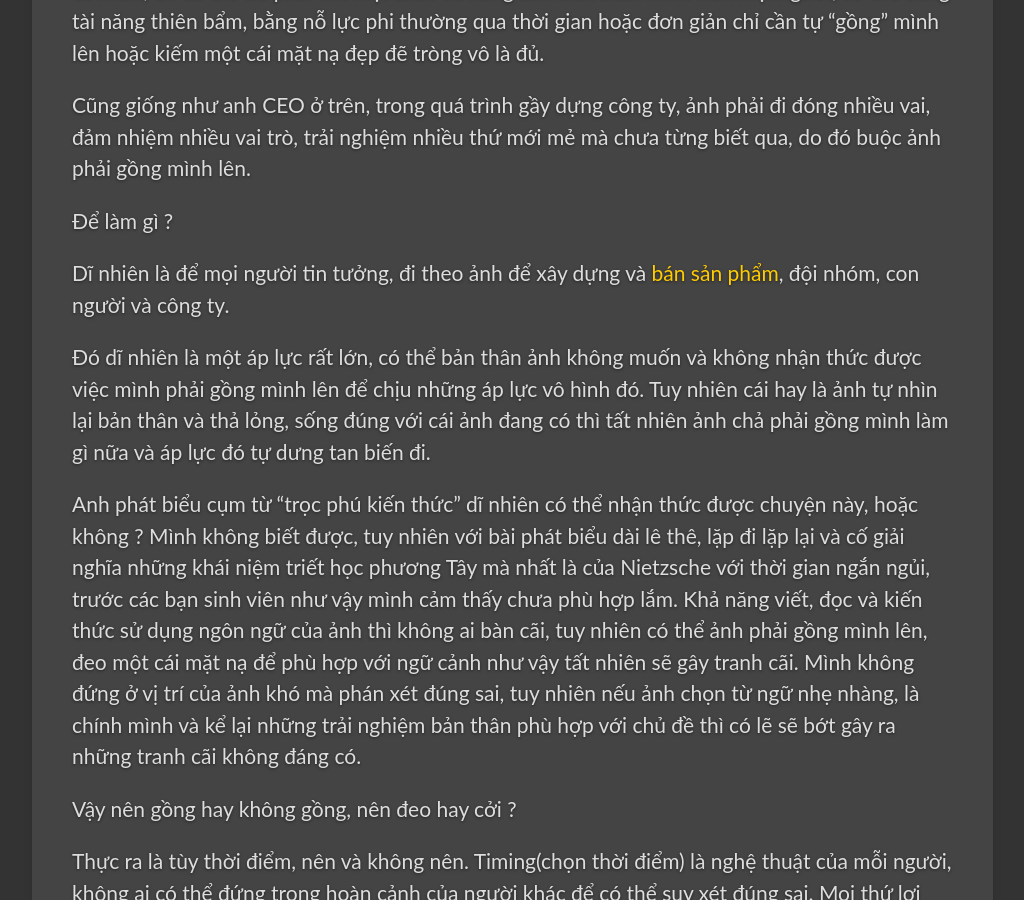
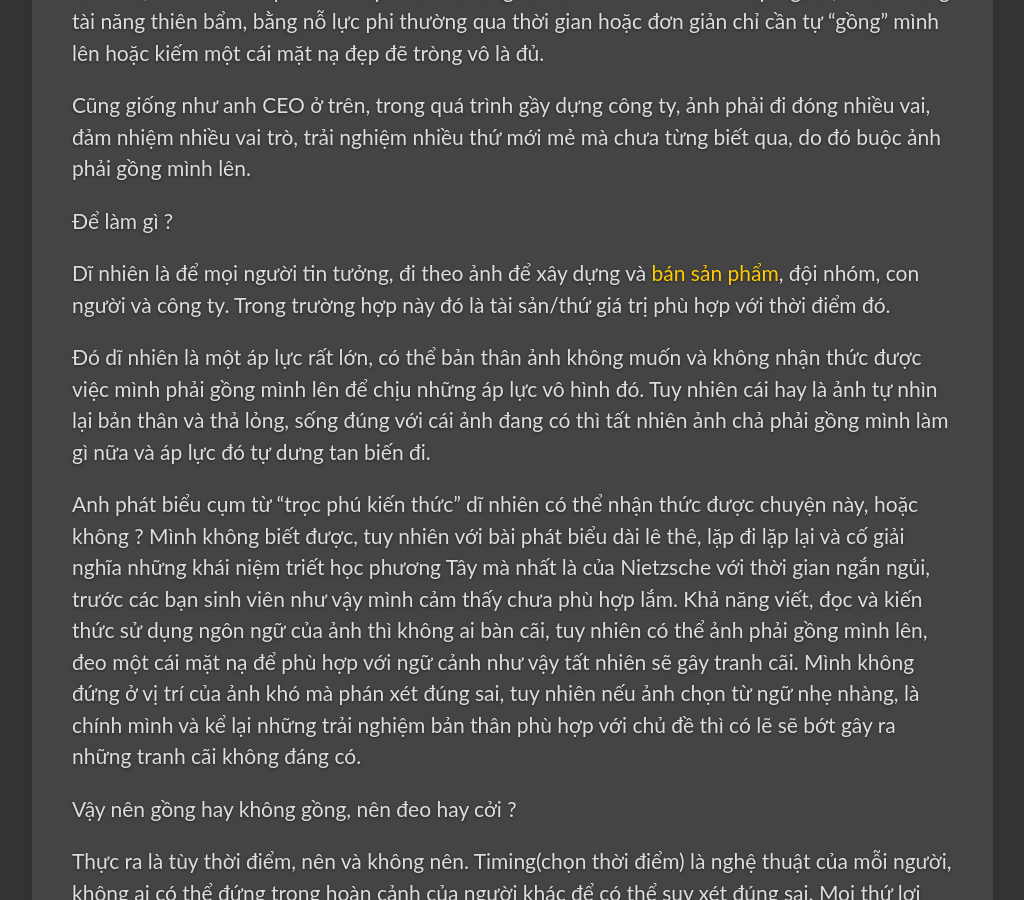
Before and after one commit to vdchuyen/chuyen-vn, a Jekyll site: the page built from _posts/2022-09-30-gong-de-lam-gi.md, in a window 1280 px wide and 900 px high, scrolled down 823 px. Shown: the whole window, without its empty margins (6-1030 px from the left). Built offline with Jekyll 4.4.1, drawn with Linux system fonts in a browser that asks for light colours; our own code applies the rules of GitHub Pages for plain Markdown files; Markdown is read by kramdown in place of the engine named in the settings.

Commit message:
Update 2022-09-30-gong-de-lam-gi.md

```diff
--- a/_posts/2022-09-30-gong-de-lam-gi.md
+++ b/_posts/2022-09-30-gong-de-lam-gi.md
@@ -11,7 +11,7 @@ Cũng giống như anh CEO ở trên, trong quá trình gầy dựng công ty,
 
 Để làm gì ?
 
-Dĩ nhiên là để mọi người tin tưởng, đi theo ảnh để xây dựng và [bán sản phẩm](https://xn--chuyn-ksa.vn/2022/07/29/build-sell-products.html), đội nhóm, con người và công ty.
+Dĩ nhiên là để mọi người tin tưởng, đi theo ảnh để xây dựng và [bán sản phẩm](https://xn--chuyn-ksa.vn/2022/07/29/build-sell-products.html), đội nhóm, con người và công ty. Trong trường hợp này đó là tài sản/thứ giá trị phù hợp với thời điểm đó.
 
 Đó dĩ nhiên là một áp lực rất lớn, có thể bản thân ảnh không muốn và không nhận thức được việc mình phải gồng mình lên để chịu những áp lực vô hình đó. Tuy nhiên cái hay là ảnh tự nhìn lại bản thân và thả lỏng, sống đúng với cái ảnh đang có thì tất nhiên ảnh chả phải gồng mình làm gì nữa và áp lực đó tự dưng tan biến đi.
 
```
